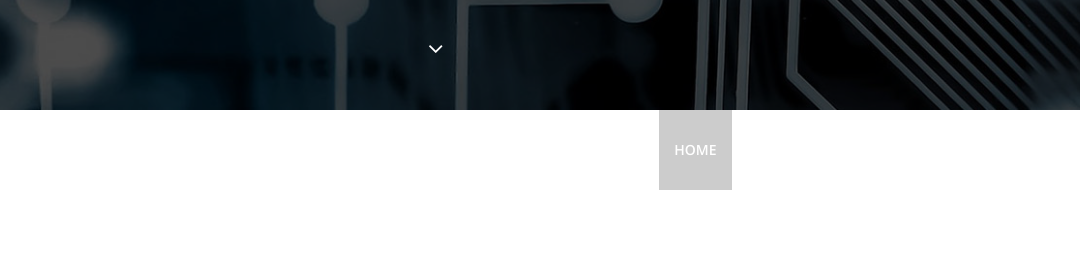
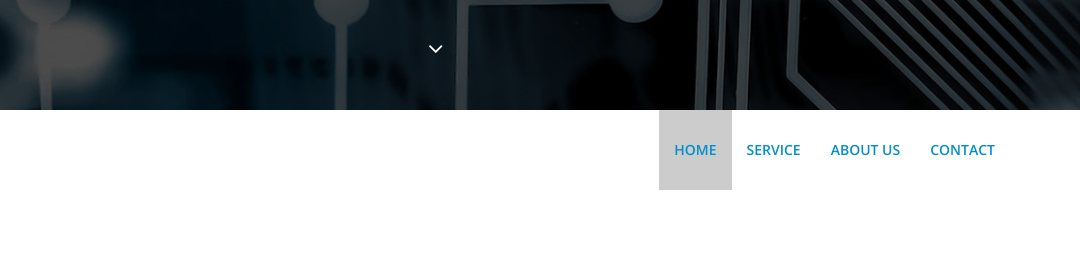
Before and after one commit to ibsumith/ibsumith.github.io, a plain HTML site: page index.html in a window 1280 px wide. Shown: the part 690-967 px from the top of the page, 200-1280 px from the left. Drawn offline with nearby package versions, Linux system fonts and the light colour scheme; some packages are replaced by stand-ins of ours.

Commit message:
Update main.css

```diff
--- a/css/main.css
+++ b/css/main.css
@@ -253,7 +253,7 @@ section {
 }
 
 .navbar-right li a {
-  color: #fff;
+  color: #028fcc;
   text-transform: uppercase;
   font-size: 14px;
   font-weight: 600;
```
